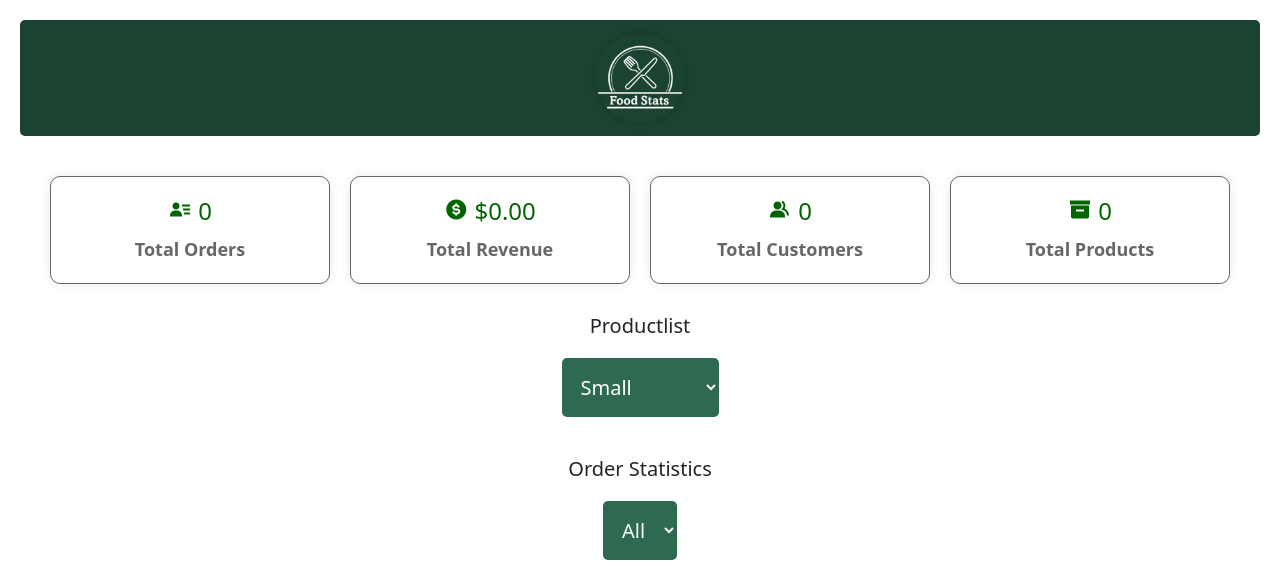
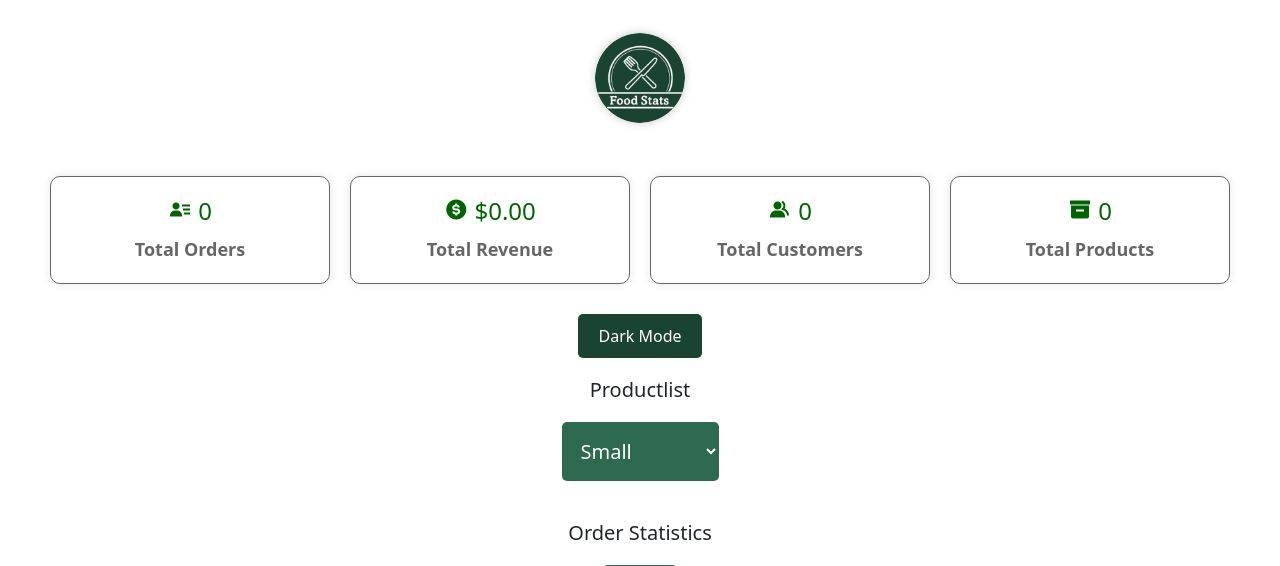
Before and after one commit to gktn-i/ProgLab_8, a PHP site: page /total_products.php in a window 1280 px wide. Shown: the top 566 px of the page. Run offline with PHP 8.4, Linux system fonts and the light colour scheme; data that the repository does not hold is empty.

Commit message:
dark mode

```diff
--- a/Navbar.php
+++ b/Navbar.php
@@ -8,10 +8,11 @@
     <meta charset="UTF-8">
     <meta name="viewport" content="width=device-width, initial-scale=1.0">
     <title>Food Order</title>
-    <link href="https://cdn.jsdelivr.net/npm/bootstrap@5.3.3/dist/css/bootstrap.min.css" rel="stylesheet" integrity="sha384-QWTKZyjpPEjISv5WaRU9OFeRpok6YctnYmDr5pNlyT2bRjXh0JMhjY6hW+ALEwIH" crossorigin="anonymous">
+    <link href="https://cdn.jsdelivr.net/npm/bootstrap@5.3.3/dist/css/bootstrap.min.css" rel="stylesheet"
+        integrity="sha384-QWTKZyjpPEjISv5WaRU9OFeRpok6YctnYmDr5pNlyT2bRjXh0JMhjY6hW+ALEwIH" crossorigin="anonymous">
     <link href='https://unpkg.com/boxicons@2.1.4/css/boxicons.min.css' rel='stylesheet'>
     <style>
-         @keyframes fadeIn {
+        @keyframes fadeIn {
             from {
                 opacity: 0;
             }
@@ -20,8 +21,9 @@
                 opacity: 1;
             }
         }
+
         .navbar {
-            background-color: #1B4332;
+            /*  background-color: #1B4332; */
             border-radius: 5px;
             margin: 20px;
             backdrop-filter: blur(200px);
@@ -59,6 +61,11 @@
             margin-top: 5px;
             margin-right: 15px;
         }
+
+
+
+
+
 
         .navimg {
             height: 80px;
@@ -153,6 +160,29 @@
             background-color: #f2f2f2;
 
         }
+
+        .dark-mode .stat-box {
+            background-color: #1e1e1e;
+            color: #ccc;
+            border-color: #444;
+        }
+
+        .button-container {
+            display: flex;
+            justify-content: space-around;
+            margin-top: 20px;
+        }
+
+        .button-container button {
+            padding: 10px 20px;
+            font-size: 16px;
+            background-color: #1B4332;
+            color: white;
+            border: none;
+            border-radius: 5px;
+            cursor: pointer;
+            transition: background-color 0.3s ease;
+        }
     </style>
 </head>
 
@@ -186,11 +216,51 @@
             <p>Total Products</p>
         </a>
     </div>
+    <div class="button-container">
+        <button class="dark-mode-toggle" onclick="toggleDarkMode()">Dark Mode</button>
+    </div>
 
 
     <?php
     /* echo ' <h1>' . $_GET['page'] . ' </h1>'; */
     ?>
+
+    <script>
+        document.addEventListener('DOMContentLoaded', (event) => {
+            if (localStorage.getItem('darkMode') === 'enabled') {
+                enableDarkMode();
+            }
+        });
+
+        function toggleDarkMode() {
+            document.body.classList.toggle('dark-mode');
+
+            const statBoxes = document.querySelectorAll('.stat-box');
+            statBoxes.forEach(box => box.classList.toggle('dark-mode'));
+
+            if (document.body.classList.contains('dark-mode')) {
+                localStorage.setItem('darkMode', 'enabled');
+            } else {
+                localStorage.removeItem('darkMode');
+            }
+        }
+
+        function enableDarkMode() {
+            document.body.classList.add('dark-mode');
+
+            const statBoxes = document.querySelectorAll('.stat-box');
+            statBoxes.forEach(box => box.classList.add('dark-mode'));
+        }
+
+        function disableDarkMode() {
+            document.body.classList.remove('dark-mode');
+
+            const statBoxes = document.querySelectorAll('.stat-box');
+            statBoxes.forEach(box => box.classList.remove('dark-mode'));
+
+            localStorage.removeItem('darkMode');
+        }
+    </script>
 </body>
 
 </html>
--- a/total_products.php
+++ b/total_products.php
@@ -14,6 +14,12 @@
             margin: 0;
             padding: 0;
             background-color: #f5f5f5;
+            color: black;
+        }
+
+        .dark-mode {
+            background-color: #121212;
+            color: white;
         }
 
         .container {
@@ -24,11 +30,9 @@
             justify-content: center;
         }
 
-
         .highlighted-row {
             background-color: #2d6a4f;
             color: #fff;
-
         }
 
         .highlighted-row td {
@@ -50,6 +54,11 @@
             transition: all 0.3s ease;
         }
 
+        .dark-mode .product-card {
+            background-color: #333;
+            border-color: #555;
+        }
+
         .product-card h2 {
             font-size: 24px;
             margin: 10px 0;
@@ -58,6 +67,10 @@
         .product-card p {
             font-size: 18px;
             color: #333;
+        }
+
+        .dark-mode .product-card p {
+            color: #ccc;
         }
 
         .info-button {
@@ -110,6 +123,11 @@
             height: 410px;
         }
 
+        .dark-mode .section {
+            background-color: #333;
+            border-color: #555;
+        }
+
         .dropdown-container {
             text-align: center;
             margin-bottom: 20px;
@@ -125,11 +143,14 @@
             cursor: pointer;
         }
 
+        .dark-mode .dropdown-select {
+            background-color: #1b4332;
+        }
+
         #mostSoldProductsTableContainer table tbody td {
             padding: 5px 10px 5px 10px;
             font-size: 18px;
             text-align: right;
-
         }
 
         #mostSoldProductsTableContainer table th,
@@ -138,11 +159,38 @@
             font-size: 18px;
             word-spacing: 5px;
         }
+
+        .dark-mode #mostSoldProductsTableContainer table th,
+        .dark-mode #mostSoldProductsTableContainer table td {
+            color: #ccc;
+        }
+
+        .button-container {
+            text-align: center;
+            margin: 20px 0;
+        }
+
+        .dark-mode-toggle {
+            padding: 10px 20px;
+            font-size: 18px;
+            cursor: pointer;
+            background-color: #2d6a4f;
+            color: white;
+            border: none;
+            border-radius: 5px;
+            transition: background-color 0.3s;
+        }
+
+        .dark-mode .dark-mode-toggle {
+            background-color: #1b4332;
+        }
     </style>
 </head>
 
 <body>
     <?php include 'Navbar.php'; ?>
+
+
 
     <h1 style="text-align: center; margin: 20px 0; font-size: 20px;">Productlist</h1>
     <div class="dropdown-container">
@@ -178,6 +226,24 @@
             <canvas id="averageOrderValueChart"></canvas>
         </section>
     </div>
+
+    <script>
+        // Check the local storage for dark mode preference on page load
+        document.addEventListener('DOMContentLoaded', (event) => {
+            if (localStorage.getItem('darkMode') === 'enabled') {
+                document.body.classList.add('dark-mode');
+            }
+        });
+
+        function toggleDarkMode() {
+            document.body.classList.toggle('dark-mode');
+            if (document.body.classList.contains('dark-mode')) {
+                localStorage.setItem('darkMode', 'enabled');
+            } else {
+                localStorage.removeItem('darkMode');
+            }
+        }
+    </script>
 </body>
 
 </html>
```
Also changed, not shown: index.php (+43 -10 lines), total_orders.php (+22 -0 lines), total_revenue.php (+22 -0 lines).
